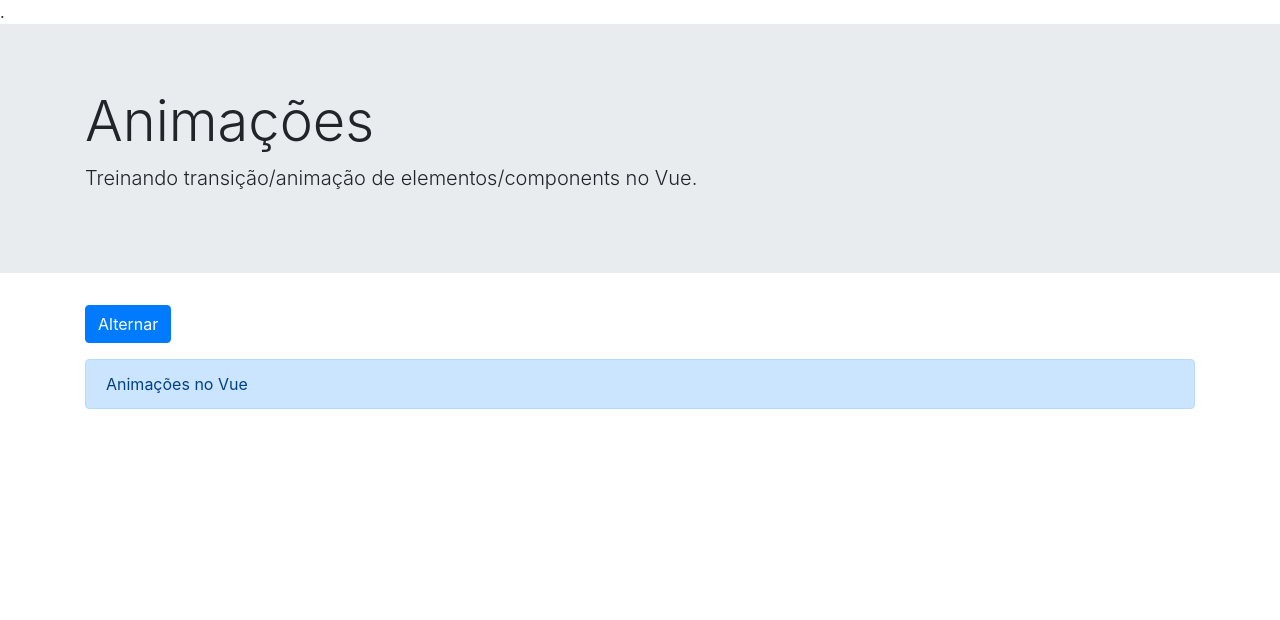
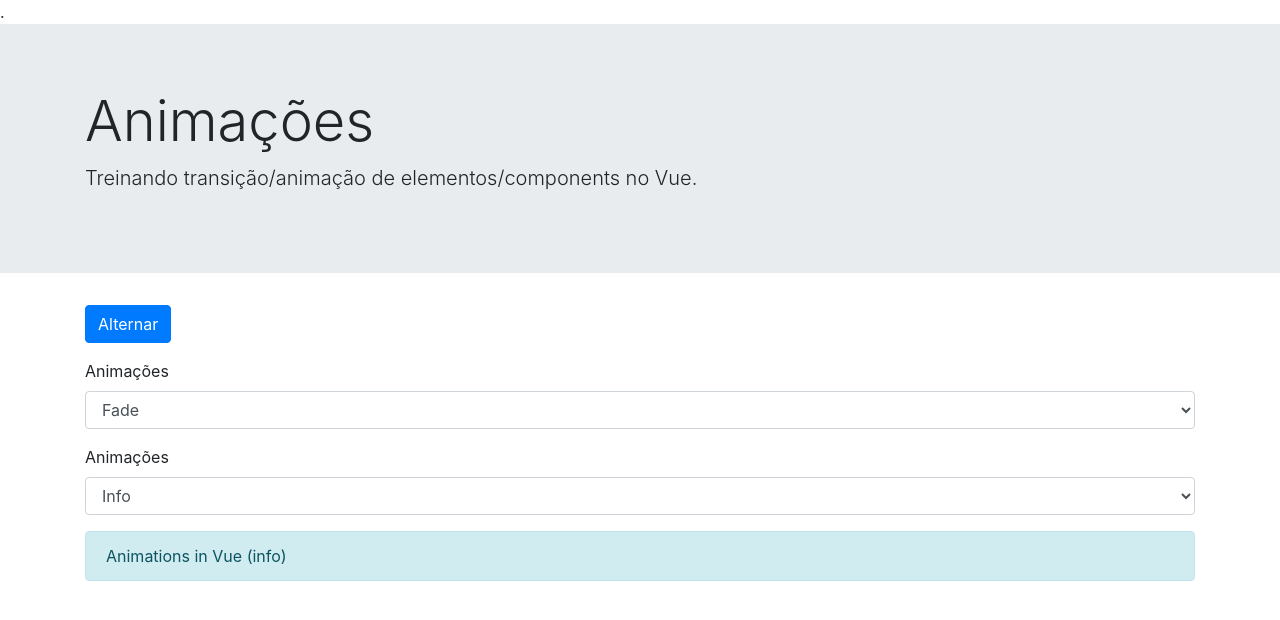
Before and after one commit to lucasnathandev/course-vue2-animations, a Vue app: page / in a window 1280 px wide. Shown: the top 620 px of the page. Built offline with nearby package versions, Linux system fonts and the light colour scheme.

Commit message:
Applying CSS classes with v-bind and applying animations with v-model.

```diff
--- a/src/App.vue
+++ b/src/App.vue
@@ -13,8 +13,33 @@
       <button class="btn btn-primary mb-3" @click="mostrar = !mostrar">
         Alternar
       </button>
-      <transition
-        appear
+
+      <div class="form-group">
+        <label for="select-animation">Animações</label>
+        <select
+          id="select-animation"
+          class="form-control"
+          v-model="selectedAnimation"
+        >
+          <option value="fade">Fade</option>
+          <option value="zoom">Zoom</option>
+          <option value="slide">Slide</option>
+        </select>
+      </div>
+      <div class="form-group">
+        <label for="select-animation">Animações</label>
+        <select
+          id="select-animation"
+          class="form-control"
+          v-model="alertActual"
+        >
+          <option value="info">Info</option>
+          <option value="warning">Warning</option>
+          <option value="success">Success</option>
+        </select>
+      </div>
+      <transition :name="selectedAnimation" mode="out-in">
+        <!-- appear
         appear-class=""
         appear-active-class="animated flipInY"
         appear-to-class=""
@@ -23,9 +48,10 @@
         @after-appear="afterAppear"
         @appear-cancelled="appearCancelled"
         enter-active-class="animated bounceInLeft"
-        leave-active-class="animated bounceOutDown"
-      >
-        <div class="alert alert-primary" v-if="mostrar">Animações no Vue</div>
+        leave-active-class="animated bounceOutDown" -->
+        <div :class="alertClasses" :key="alertActual">
+          Animations in Vue ({{ alertActual.toString() }})
+        </div>
       </transition>
     </div>
   </div>
@@ -37,7 +63,17 @@ export default {
   data() {
     return {
       mostrar: true,
+      selectedAnimation: "fade",
+      alertActual: "info",
     };
+  },
+  computed: {
+    alertClasses() {
+      return {
+        alert: "alert",
+        [`alert-${this.alertActual}`]: true,
+      };
+    },
   },
   methods: {
     beforeAppear(el) {
@@ -159,7 +195,7 @@ body {
 
 .slide-leave-active {
   animation: slide 0.5s ease-in-out reverse;
-  transition: opacity 2s; /* Essa diferença de tempo da transition com a animation causa conflito, por isso
+  transition: opacity 0.5s; /* Essa diferença de tempo da transition com a animation causa conflito, por isso
   a propriedade type='animation' foi inserida no elemento html*/
 }
 
```
